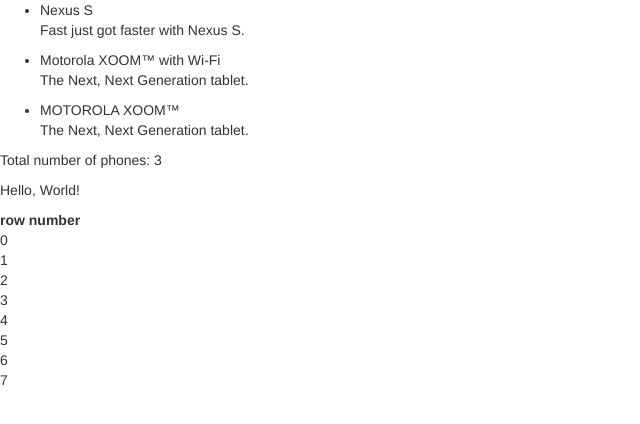
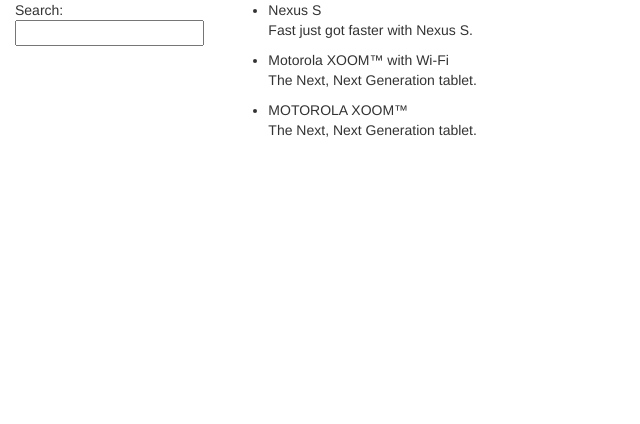
Before and after one commit to tatsuro-ueda/angular-phonecat_140814, a website: page app/index.html in a window 1280 px wide. Shown: the whole page, without its empty margins (0-640 px from the left). Drawn offline with nearby package versions, Linux system fonts and the light colour scheme.

Commit message:
E2Eテストを書いた

```diff
--- a/app/index.html
+++ b/app/index.html
@@ -10,21 +10,27 @@
 </head>
 <body ng-controller="PhoneListCtrl">
 
-  <ul>
-    <li ng-repeat="phone in phones">
-      {{phone.name}}
-      <p>{{phone.snippet}}</p>
-    </li>
-  </ul>
+  <div class="container-fluid">
+    <div class="row">
+      <div class="col-md-2">
+        <!--Sidebar content-->
 
-  <p>Total number of phones: {{phones.length}}</p>
+        Search: <input ng-model="query">
 
-  <p>Hello, {{name}}!</p>
+      </div>
+      <div class="col-md-10">
+        <!--Body content-->
 
-  <table>
-      <tr><th>row number</th></tr>
-      <tr ng-repeat="i in [0, 1, 2, 3, 4, 5, 6, 7]"><td>{{i}}</td></tr>
-  </table>
+        <ul class="phones">
+          <li ng-repeat="phone in phones | filter:query">
+            {{phone.name}}
+            <p>{{phone.snippet}}</p>
+          </li>
+        </ul>
+
+      </div>
+    </div>
+  </div>
 
 </body>
 </html>
```
Also changed, not shown: test/e2e/scenarios.js (+22 -4 lines).
